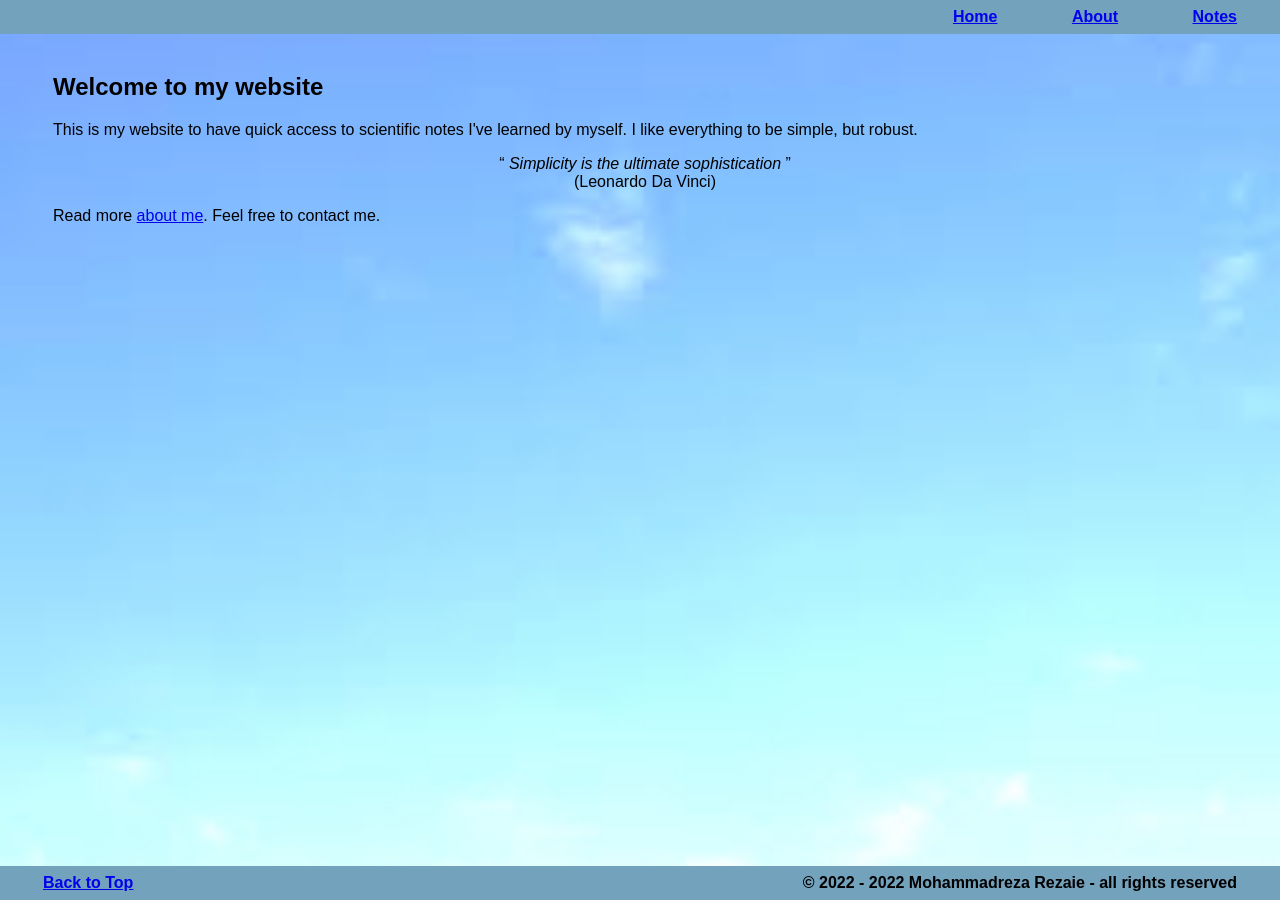
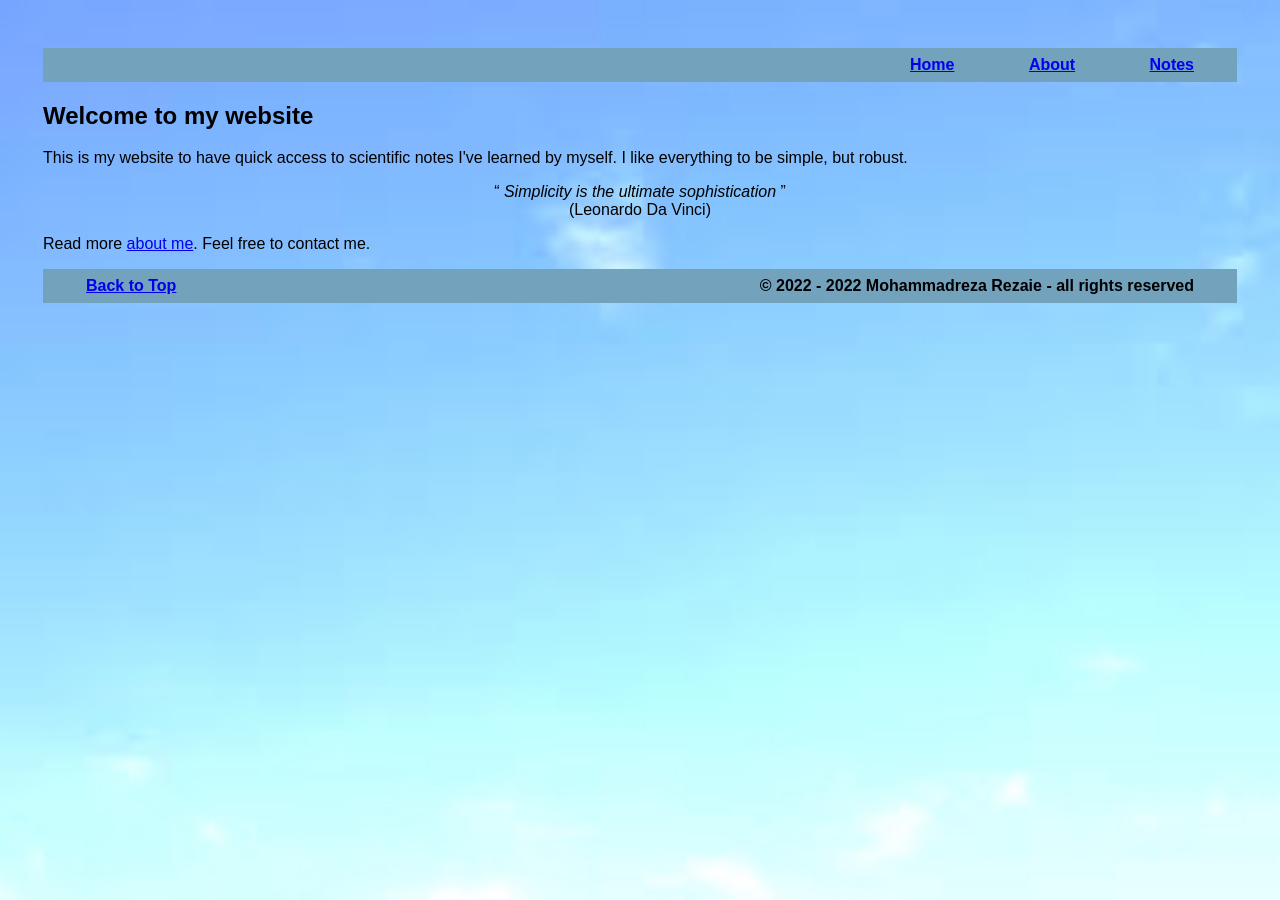
Before and after one commit to mrrezaie/mrrezaie.github.io, a Jekyll site: the page built from index.html, in a window 1280 px wide. Built offline with Jekyll 4.4.1, drawn with Linux system fonts in a browser that asks for light colours.

Commit message:
Update default.html

```diff
--- a/_layouts/default.html
+++ b/_layouts/default.html
@@ -19,7 +19,7 @@
 /*					font-size:50%;*/
 /*					overflow: hidden; */
 
-					padding: 45px 35px 35px 45px;
+					padding: 40px 35px 40px 35px;
 					background-image: url('../about/files/background.jpg');
 					background-repeat: no-repeat;
 					background-attachment: fixed;
@@ -43,6 +43,7 @@
 				}
 
 				#header, #footer {
+					background:rgba(0,0,0,0.6)
 /*					border-top: 1px solid #d5d5d5;*/
 /*					border-bottom: 1px solid #d5d5d5;*/
 					position:fixed;
```
